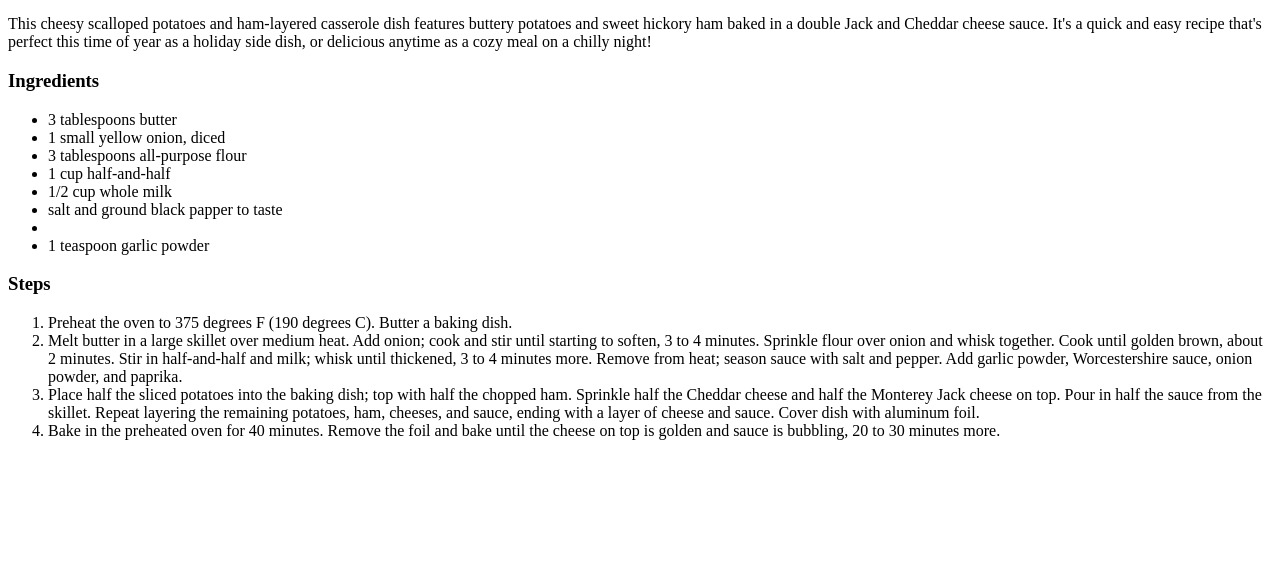
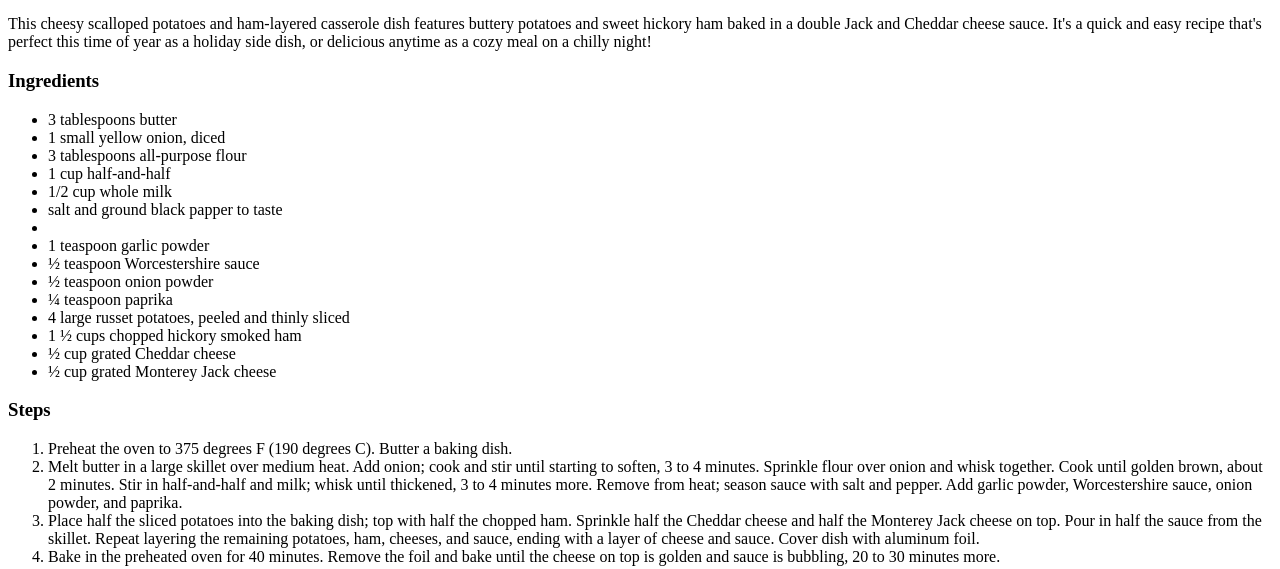
Before and after one commit to Dascepel/odin-recipes, a plain HTML site: page recipes/cheesy-potatoes.html in a window 1280 px wide. Shown: the part 428-997 px from the top of the page. Before the commit the page ends 884 px from the top, so only its background shows below. Drawn offline with Linux system fonts and the light colour scheme.

Commit message:
Upgrade the Ingredients section

```diff
--- a/recipes/cheesy-potatoes.html
+++ b/recipes/cheesy-potatoes.html
@@ -24,6 +24,13 @@
         <li>1/2 cup whole milk</li>
         <li>salt and ground black papper to taste<li>
         <li>1 teaspoon garlic powder</li>
+        <li>½ teaspoon Worcestershire sauce</li>
+        <li>½ teaspoon onion powder</li>
+        <li>¼ teaspoon paprika</li>
+        <li>4 large russet potatoes, peeled and thinly sliced</li>
+        <li>1 ½ cups chopped hickory smoked ham</li>
+        <li>½ cup grated Cheddar cheese</li>
+        <li>½ cup grated Monterey Jack cheese</li>
     </ul>
 
     <h3>Steps</h3>
```
